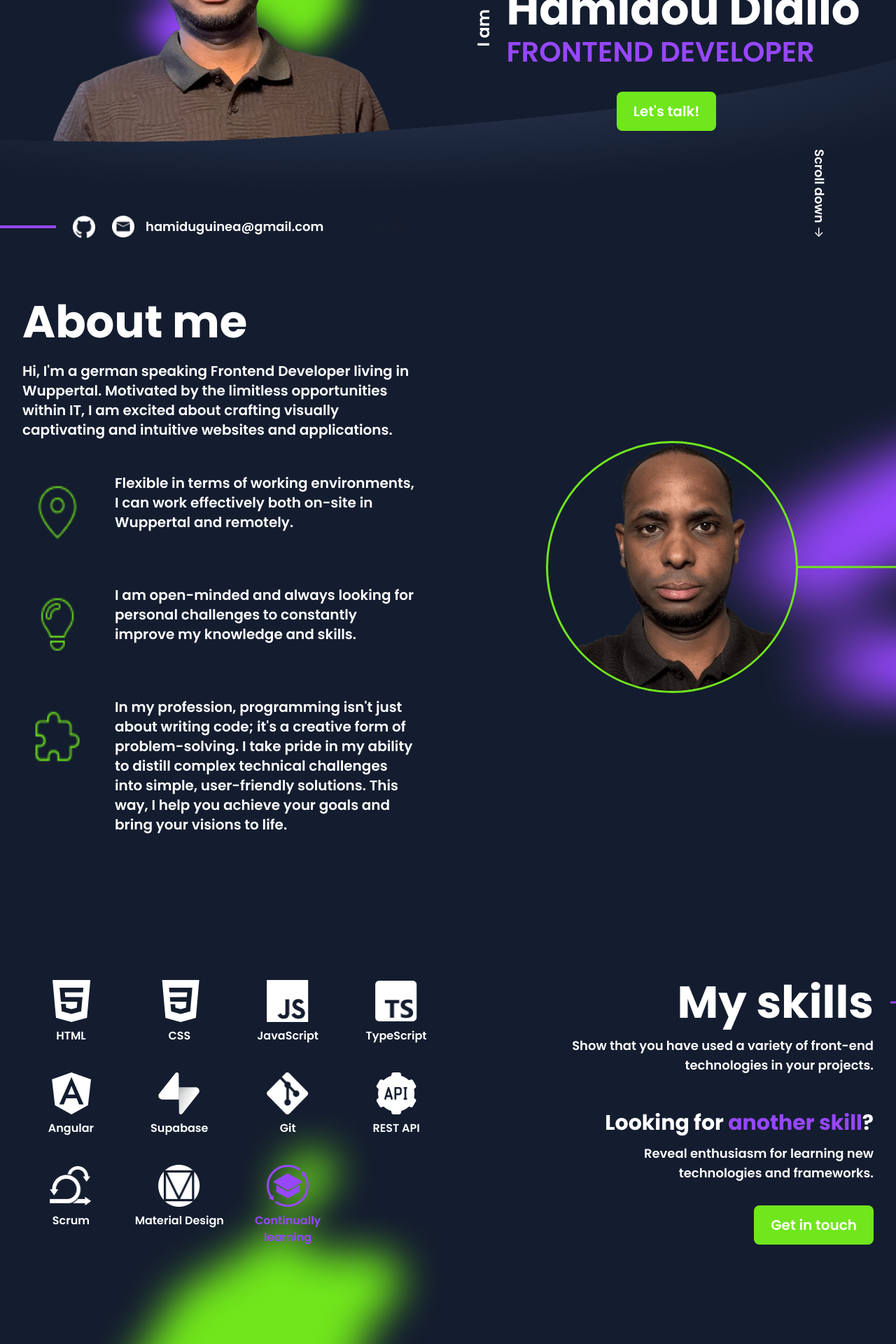
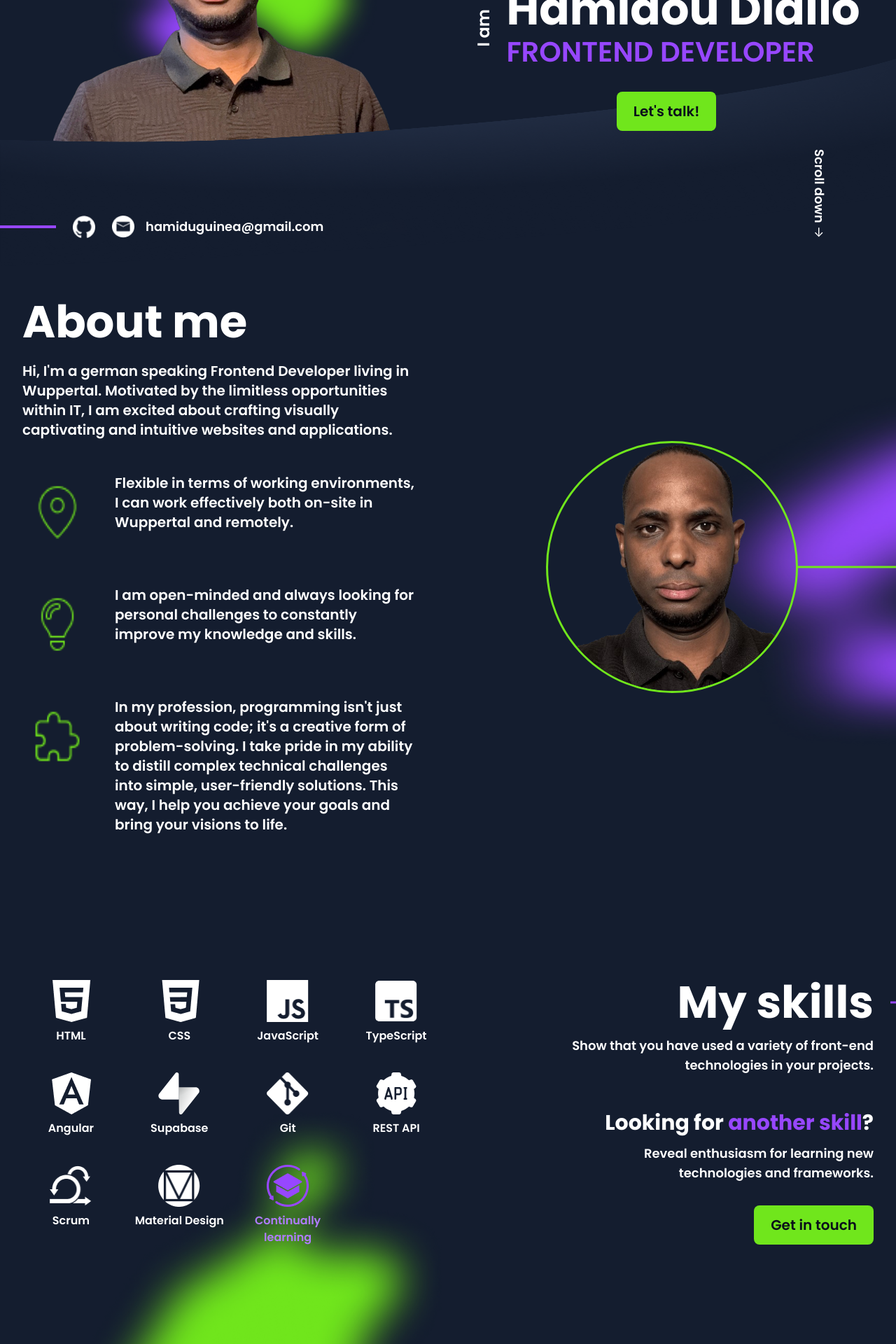
Before and after one commit to Hamidou-ctr/portfolio, an Angular app: page / in a window 1280 px wide. Shown: the part 420-2340 px from the top of the page at 70% size. Built offline with nearby package versions, Linux system fonts and the light colour scheme.

Commit message:
fix: update button styles and error message colors for improved accessibility

```diff
--- a/src/app/layout/header/header.ts
+++ b/src/app/layout/header/header.ts
@@ -67,8 +67,9 @@ import { PROFILE } from '../../core/data/profile.data';
           <div class="flex items-center gap-2" role="group" [attr.aria-label]="t().nav.langName">
             <button
               type="button"
-              class="flex h-8 min-w-8 items-center justify-center rounded border px-1.5 text-sm font-semibold transition"
+              class="flex h-8 min-w-8 items-center justify-center rounded border px-1.5 text-base font-semibold transition"
               [class.bg-accent-400]="lang() === 'de'"
+              [class.text-navy-950]="lang() === 'de'"
               [class.border-accent-400]="lang() === 'de'"
               [class.border-white/50]="lang() !== 'de'"
               [attr.aria-pressed]="lang() === 'de'"
@@ -78,8 +79,9 @@ import { PROFILE } from '../../core/data/profile.data';
             </button>
             <button
               type="button"
-              class="flex h-8 min-w-8 items-center justify-center rounded border px-1.5 text-sm font-semibold transition"
+              class="flex h-8 min-w-8 items-center justify-center rounded border px-1.5 text-base font-semibold transition"
               [class.bg-accent-400]="lang() === 'en'"
+              [class.text-navy-950]="lang() === 'en'"
               [class.border-accent-400]="lang() === 'en'"
               [class.border-white/50]="lang() !== 'en'"
               [attr.aria-pressed]="lang() === 'en'"
--- a/src/app/sections/contact/contact.ts
+++ b/src/app/sections/contact/contact.ts
@@ -110,7 +110,7 @@ const SUCCESS_POPUP_DURATION_IN_MILLISECONDS = 5_000;
                   }
                 </div>
                 @if (isInvalid('name')) {
-                  <p id="name-error" class="mt-2 text-base text-red-500">
+                  <p id="name-error" class="mt-2 text-base text-red-400">
                     {{ t().contact.nameRequired }}
                   </p>
                 }
@@ -149,7 +149,7 @@ const SUCCESS_POPUP_DURATION_IN_MILLISECONDS = 5_000;
                   }
                 </div>
                 @if (isInvalid('email')) {
-                  <p id="email-error" class="mt-2 text-base text-red-500">
+                  <p id="email-error" class="mt-2 text-base text-red-400">
                     {{
                       form.controls.email.errors?.['required']
                         ? t().contact.emailRequired
@@ -191,7 +191,7 @@ const SUCCESS_POPUP_DURATION_IN_MILLISECONDS = 5_000;
                   }
                 </div>
                 @if (isInvalid('message')) {
-                  <p id="message-error" class="mt-2 text-base text-red-500">
+                  <p id="message-error" class="mt-2 text-base text-red-400">
                     {{ t().contact.messageRequired }}
                   </p>
                 }
@@ -211,13 +211,13 @@ const SUCCESS_POPUP_DURATION_IN_MILLISECONDS = 5_000;
                     {{ t().contact.privacyBefore
                     }}<a
                       routerLink="/legal-notice"
-                      class="text-violet-400 underline-offset-2 hover:underline"
+                      class="text-violet-400 underline underline-offset-2 hover:text-violet-300"
                       >{{ t().contact.privacyLink }}</a
                     >{{ t().contact.privacyAfter }}
                   </label>
                 </div>
                 @if (isInvalid('privacyAccepted')) {
-                  <p id="privacy-error" class="mt-2 text-base text-red-500">
+                  <p id="privacy-error" class="mt-2 text-base text-red-400">
                     {{ t().contact.privacyRequired }}
                   </p>
                 }
@@ -225,14 +225,14 @@ const SUCCESS_POPUP_DURATION_IN_MILLISECONDS = 5_000;
 
               <div class="pt-2 text-center">
                 @if (status() === 'failed') {
-                  <p role="alert" class="mb-4 text-base text-red-500">
+                  <p role="alert" class="mb-4 text-base text-red-400">
                     {{ t().contact.sendError }}
                   </p>
                 }
                 <button
                   type="submit"
                   [disabled]="form.invalid || isSending()"
-                  class="rounded-lg bg-accent-400 px-10 py-4 text-lg font-medium text-white transition hover:bg-accent-300 disabled:cursor-not-allowed disabled:bg-slate-400 disabled:text-white/80 md:text-xl"
+                  class="rounded-lg bg-accent-400 px-10 py-4 text-lg font-medium text-navy-950 transition hover:bg-accent-300 disabled:cursor-not-allowed disabled:bg-slate-400 disabled:text-white/80 md:text-xl"
                 >
                   {{ submitLabel() }}
                 </button>
--- a/src/app/sections/hero/hero.ts
+++ b/src/app/sections/hero/hero.ts
@@ -105,7 +105,7 @@ import { PROFILE } from '../../core/data/profile.data';
                   {{ profile.name }}
                 </h1>
                 <p
-                  class="mt-1 text-xl uppercase leading-tight text-violet-500 sm:text-3xl lg:text-[40px]"
+                  class="mt-1 text-xl uppercase leading-tight text-violet-400 sm:text-3xl sm:text-violet-500 lg:text-[40px]"
                 >
                   {{ t().hero.role }}
                 </p>
@@ -115,7 +115,7 @@ import { PROFILE } from '../../core/data/profile.data';
             <a
               routerLink="/"
               fragment="contact"
-              class="mt-8 rounded-lg bg-accent-400 px-6 py-3 text-base font-medium text-white transition hover:bg-accent-300 md:py-3.5 md:text-xl"
+              class="mt-8 rounded-lg bg-accent-400 px-6 py-3 text-base font-medium text-navy-950 transition hover:bg-accent-300 md:py-3.5 md:text-xl"
             >
               {{ t().hero.cta }}
             </a>
--- a/src/app/sections/skills/skills.ts
+++ b/src/app/sections/skills/skills.ts
@@ -53,7 +53,7 @@ import { ScrollReveal } from '../../shared/scroll-reveal/scroll-reveal';
                 [ngSrc]="'assets/img/' + skill.icon + '_icons.' + (skill.iconExtension ?? 'png')"
                 width="60"
                 height="60"
-                alt="{{ skill.name }}"
+                alt=""
                 class="h-15 w-15 object-contain group-hover:animate-icon-bounce"
                 [once]="false" [appScrollReveal]="'zoom-in'" [delay]="300"
               />
@@ -73,7 +73,7 @@ import { ScrollReveal } from '../../shared/scroll-reveal/scroll-reveal';
               class="h-15 w-15 object-contain"
               [once]="false" [appScrollReveal]="'zoom-in'" [delay]="300"
             />
-            <span class="text-base text-violet-500 group-hover:text-white font-semibold" [once]="false" [appScrollReveal]="'fade-up'" [delay]="300">{{
+            <span class="text-base text-violet-400 group-hover:text-white font-semibold" [once]="false" [appScrollReveal]="'fade-up'" [delay]="300">{{
               t().skills.learningBadge
             }}</span>
             <div
@@ -108,7 +108,7 @@ import { ScrollReveal } from '../../shared/scroll-reveal/scroll-reveal';
           <a
             routerLink="/"
             fragment="contact"
-            class="mt-8 inline-block rounded-lg bg-accent-400 px-6 py-3 text-base font-medium text-white transition hover:bg-accent-300 md:py-3.5 md:text-xl"
+            class="mt-8 inline-block rounded-lg bg-accent-400 px-6 py-3 text-base font-medium text-navy-950 transition hover:bg-accent-300 md:py-3.5 md:text-xl"
             [once]="false" [appScrollReveal]="'zoom-in'" [delay]="300"
           >
             {{ t().skills.cta }}
```
